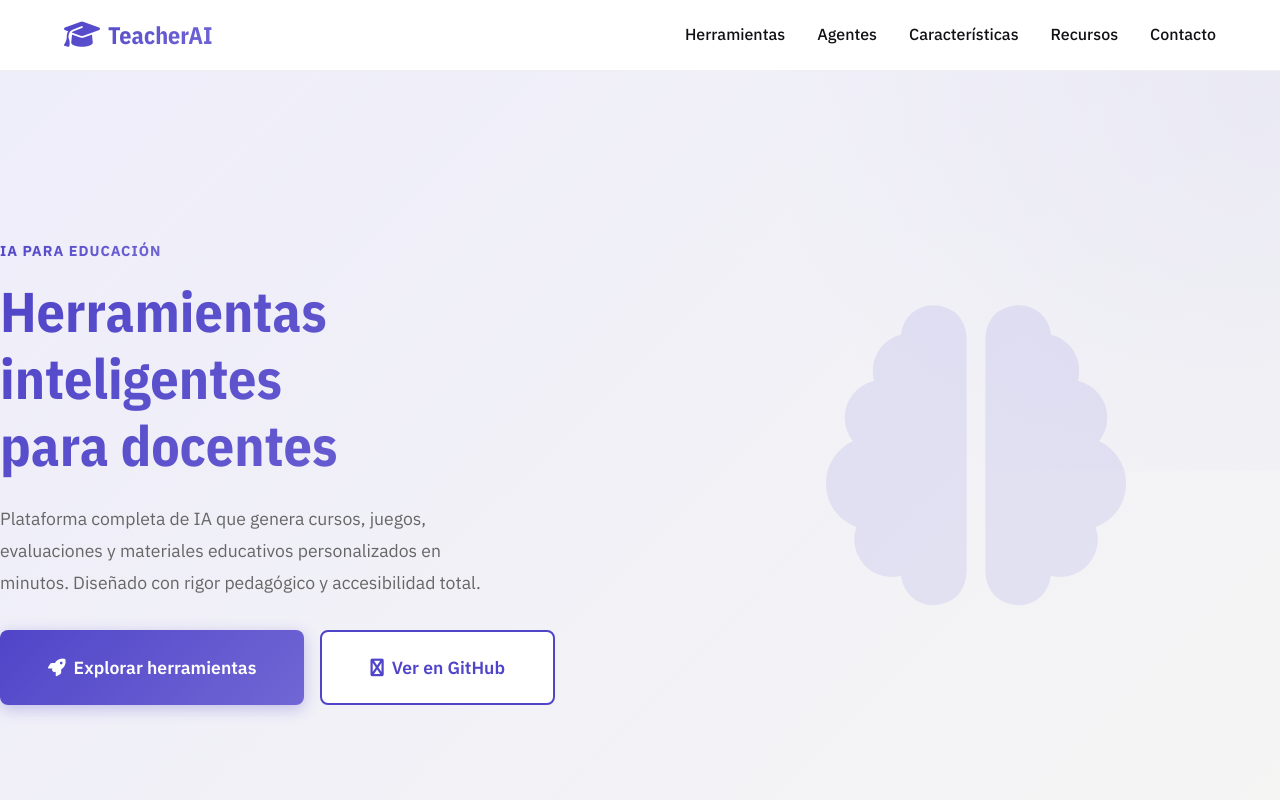
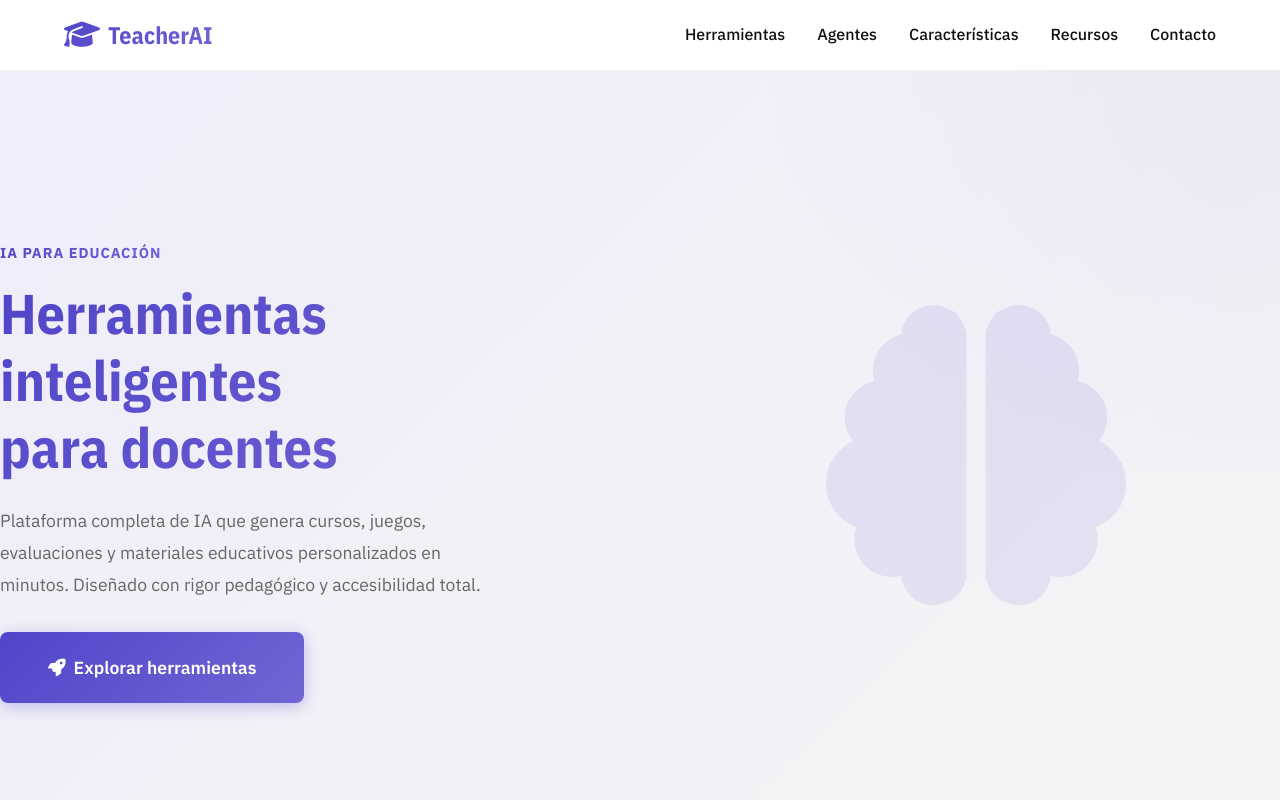
Before and after one commit to Curiousminds123/APP-CON-SKILLS, a plain HTML site: page index.html in a window 1280 px wide. Shown: the top 800 px of the page. Drawn offline with nearby package versions, Linux system fonts and the light colour scheme.

Commit message:
Security: Reorganizar estructura y proteger documentación técnica
- Mover documentación interna a /private/admin/ (excluida de GitHub)
- Remover botón GitHub público del index.html
- Simplificar README.md sin URLs ni badges
- Actualizar .gitignore para excluir /private/
- Agregar VERIFICACION-SEGURIDAD.txt con checklist
- Verificar: 0 APIs públicas, 0 credenciales, 0 datos privados

Cambios:
- index.html: Remover enlace GitHub público
- README.md: Contenido minimalista y seguro
- .gitignore: Agregar private/ y secrets/
- Reorganizar documentación técnica a carpeta privada

✓ Repositorio 100% seguro para github.com
✓ Sin exposición de datos sensibles
✓ Listo para producción

Co-authored-by: Copilot <223556219+Copilot@users.noreply.github.com>

```diff
--- a/index.html
+++ b/index.html
@@ -44,9 +44,6 @@
             <div class="hero-buttons">
                 <button class="btn btn-primary btn-lg" onclick="document.getElementById('herramientas').scrollIntoView({behavior: 'smooth'})">
                     <i class="fas fa-rocket"></i> Explorar herramientas
-                </button>
-                <button class="btn btn-secondary btn-lg" onclick="window.open('https://github.com/Curiousminds123/APP-CON-SKILLS', '_blank')">
-                    <i class="fas fa-github"></i> Ver en GitHub
                 </button>
             </div>
         </div>
```
Also changed, not shown: VERIFICACION-SEGURIDAD.txt (added), 5 other files.
